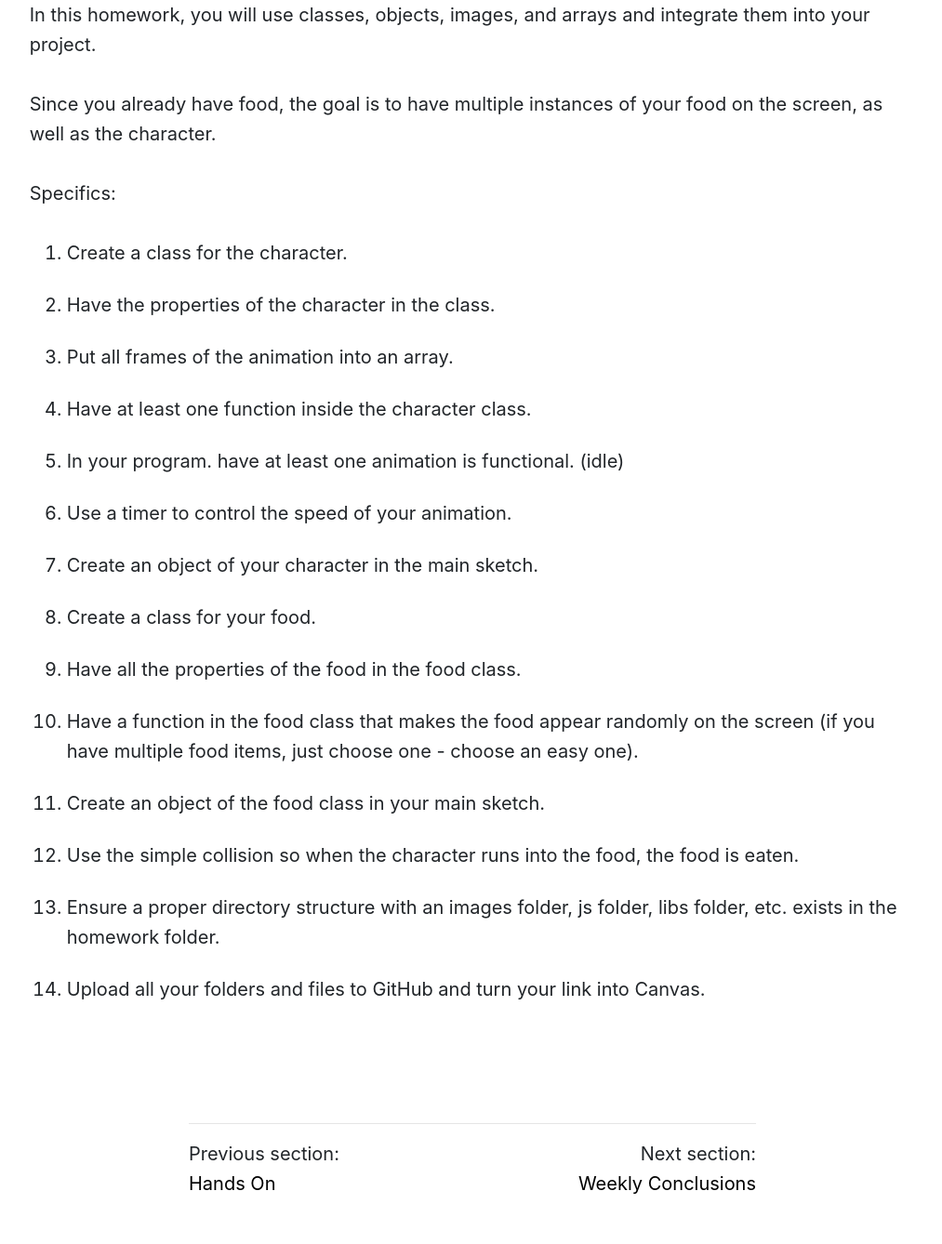
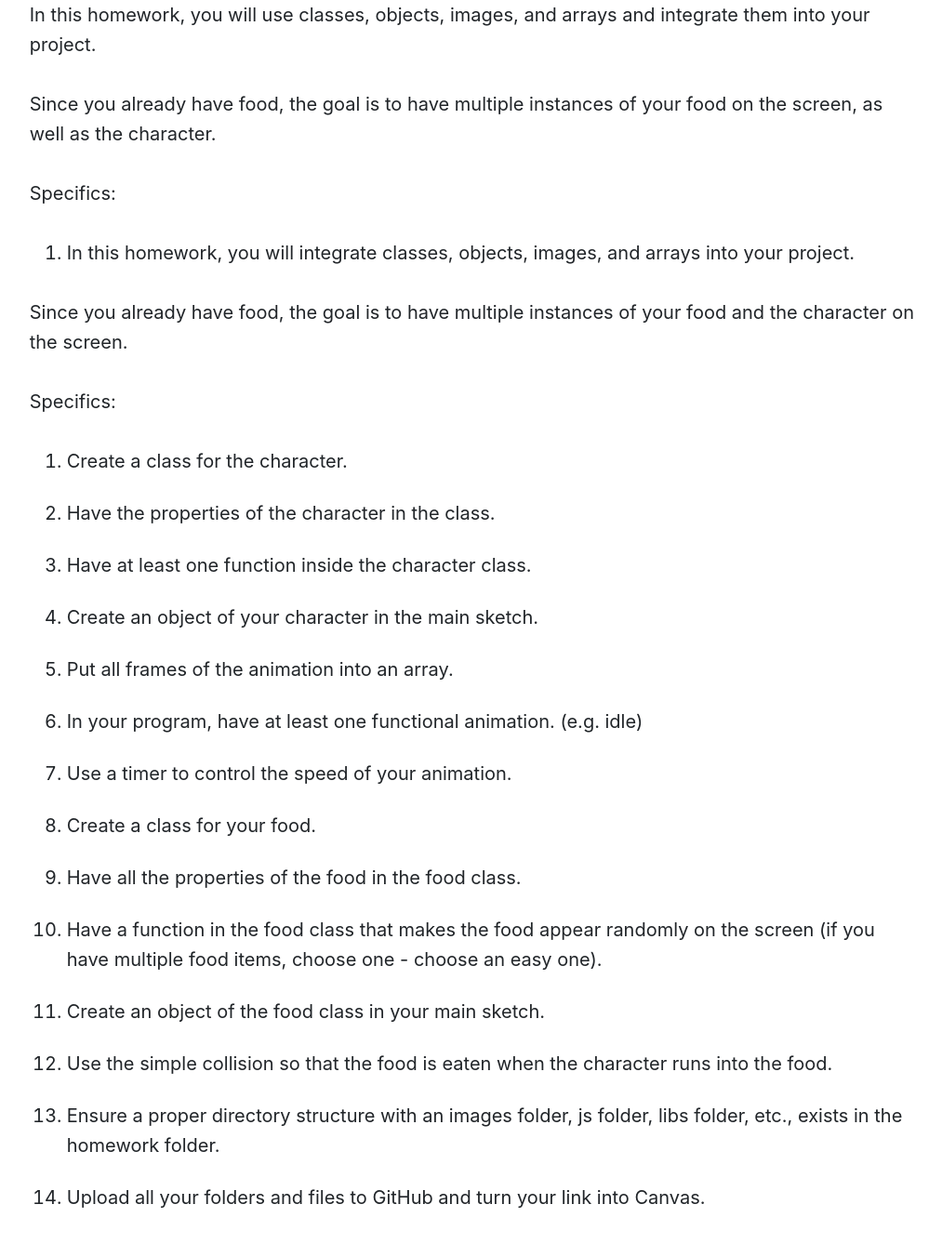
Before and after one commit to Montana-Media-Arts/220-creative-coding2-Spring2025, a Jekyll site: the page built from modules/week-5/_posts/2010-01-01-homework.md, in a window 1280 px wide and 1400 px high, scrolled down 581 px. Shown: the top 1338 px of the window at 93% size, without its empty margins (132-1145 px from the left). Built offline with Jekyll 4.4.1, drawn with Linux system fonts in a browser that asks for light colours; nearby versions of some CDN libraries; comment, search, counter and statistics services are not loaded; before the commit the page ends 1886 px from its top, so only the background shows below that.

Commit message:
Update 2010-01-01-homework.md

```diff
--- a/modules/week-5/_posts/2010-01-01-homework.md
+++ b/modules/week-5/_posts/2010-01-01-homework.md
@@ -31,17 +31,23 @@ Move the character using either WASD or the arrow keys (your choice).
 -->
 Specifics:
 
+1. In this homework, you will integrate classes, objects, images, and arrays into your project.
+
+Since you already have food, the goal is to have multiple instances of your food and the character on the screen.
+
+Specifics:
+
 1. Create a class for the character.
 2. Have the properties of the character in the class.
-3. Put all frames of the animation into an array.
-4. Have at least one function inside the character class.
-5. In your program. have at least one animation is functional. (idle)
-6. Use a timer to control the speed of your animation.
-7. Create an object of your character in the main sketch.
+3. Have at least one function inside the character class.
+4. Create an object of your character in the main sketch.
+5. Put all frames of the animation into an array.
+6. In your program, have at least one functional animation. (e.g. idle)
+7. Use a timer to control the speed of your animation.
 8. Create a class for your food.
 9. Have all the properties of the food in the food class.
-10. Have a function in the food class that makes the food appear randomly on the screen (if you have multiple food items, just choose one - choose an easy one).
+10. Have a function in the food class that makes the food appear randomly on the screen (if you have multiple food items, choose one - choose an easy one).
 11. Create an object of the food class in your main sketch.
-12. Use the simple collision so when the character runs into the food, the food is eaten.
-12. Ensure a proper directory structure with an images folder, js folder, libs folder, etc. exists in the homework folder.
-13. Upload all your folders and files to GitHub and turn your link into Canvas.
+12. Use the simple collision so that the food is eaten when the character runs into the food.
+13. Ensure a proper directory structure with an images folder, js folder, libs folder, etc., exists in the homework folder.
+14. Upload all your folders and files to GitHub and turn your link into Canvas.
```
